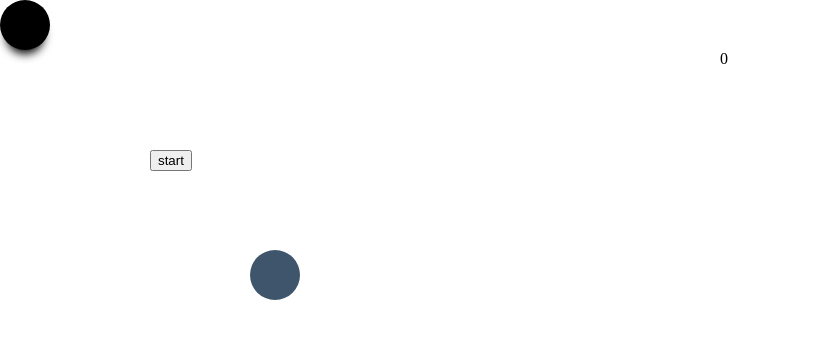
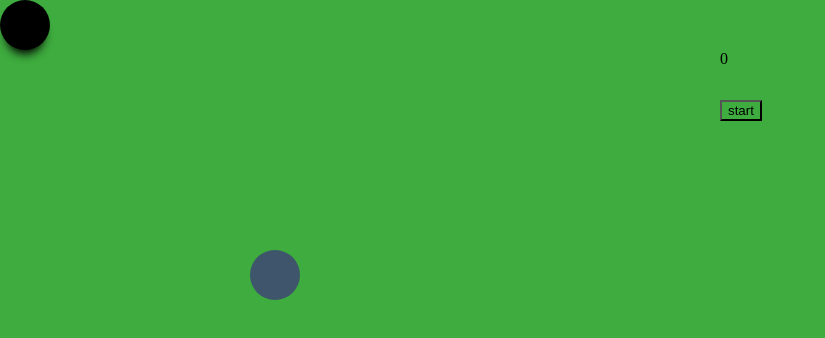
Before and after one commit to roshan837/React-Basic-CSS-styling-Working-with-Fragments-portals-refs-Adding-Dynamic-S---sz64so4bxoci, a React app: page / in a window 1280 px wide. Shown: the top 338 px of the page, without its empty margins (0-825 px from the left). Built offline with nearby package versions, Linux system fonts and the light colour scheme.

Commit message:
Update App.css

```diff
--- a/src/styles/App.css
+++ b/src/styles/App.css
@@ -1,26 +1,7 @@
-.heading-timer {
-  position: absolute;
-  top: 50px;
-  left: 720px;
+ @import url("https://fonts.googleapis.com/css2?family=Fredoka+One&family=Roboto:ital,wght@1,100&display=swap");
+  *{
+    background-color: rgb(62, 172, 62);
   }
-
-@import url("https://fonts.googleapis.com/css2?family=Fredoka+One&family=Roboto:ital,wght@1,100&display=swap");
-
-.ballProvider {
-  font-family: "Fredoka One", cursive;
-  background-color: #202124;
-  color: white;
-  height: 30px;
-  font-size: 15px;
-  border-radius: 8px;
-  border: none;
-  width: 195px;
-  margin: 15px;
-  height: 60px;
-
-}
-
-
  .ball {
     background-color: black;
     box-shadow: 0 10px 10px -6px;
@@ -30,16 +11,10 @@
     height: 50px;
     width: 50px;
     border-radius: 25px;
+    z-index: 1;
   }
-.start{
-  position: absolute;
-  top: 150px;
-  left: 150px;
-}
-
   .hole {
     background-color: rgb(62, 85, 107);
-  /* box-shadow: 0 10px 10px 0px; */
     position: absolute;
     top: 250px;
     left: 250px;
@@ -47,3 +22,13 @@
     width: 50px;
     border-radius: 30px;
   }
+  .start{
+    position: absolute;
+    top: 100px;
+    left: 720px;
+  }
+    .heading-timer {
+        position: absolute;
+        top: 50px;
+        left: 720px;
+      }
```
Lines whose indentation alone changed are shown as unchanged.
